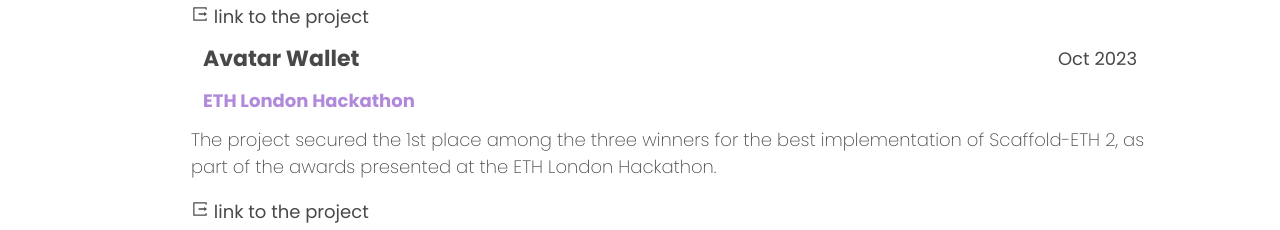
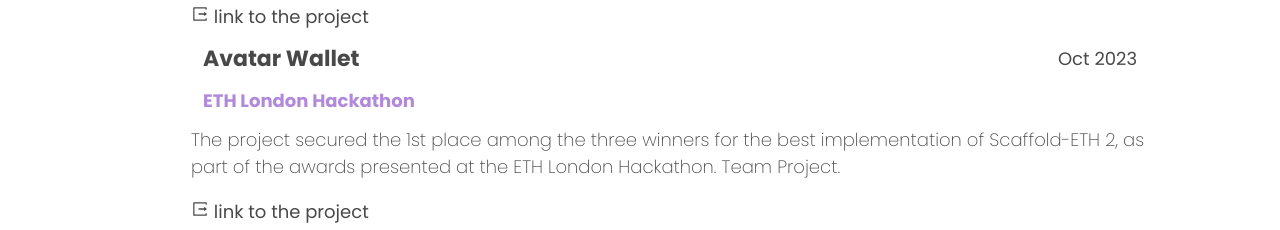
Before and after one commit to saidam90/saida-portfolio-js, a Next.js app: page / in a window 1280 px wide. Shown: the part 4560-4790 px from the top of the page. Built offline with nearby package versions, Linux system fonts and the light colour scheme.

Commit message:
Update Other section

```diff
--- a/components/home/other/Other.js
+++ b/components/home/other/Other.js
@@ -18,7 +18,7 @@
     organization: "ETH Global (London)",
     time: "March 2024",
     description:
-      "The project is the winner of Safe (Best app integrating the Safe), Chainlink (Connect the world with Chainlink), Chiliz (Pool Prize), Arbitrum (Qualifying Arbitrum Submissions). BlocuSign combines Multi-sigs with AA & Off-chain compute to allow decentralized organizations to sign PDF documents. This would allow DAOs to produce invoice-documents, tax-forms, and other legal documents in a more decentralized fashion. This is crucial for on-boarding the next-generation of Web3 users since it allows Web3 organizations/entities to trustlessly satisfy obligations in the Web2/legal world.",
+      "The project is the winner of Safe (Best app integrating the Safe), Chainlink (Connect the world with Chainlink), Chiliz (Pool Prize), Arbitrum (Qualifying Arbitrum Submissions). BlocuSign combines Multi-sigs with AA & Off-chain compute to allow decentralized organizations to sign PDF documents. This would allow DAOs to produce invoice-documents, tax-forms, and other legal documents in a more decentralized fashion. This is crucial for on-boarding the next-generation of Web3 users since it allows Web3 organizations/entities to trustlessly satisfy obligations in the Web2/legal world. Team project.",
     link: "https://ethglobal.com/showcase/blocusign-a8dzd",
   },
   {
@@ -26,7 +26,7 @@
     organization: "ETH London Hackathon",
     time: "Oct 2023",
     description:
-      "The project secured the 1st place among the three winners for the best implementation of Scaffold-ETH 2, as part of the awards presented at the ETH London Hackathon.",
+      "The project secured the 1st place among the three winners for the best implementation of Scaffold-ETH 2, as part of the awards presented at the ETH London Hackathon. Team Project.",
     link: "https://github.com/tommyzbear/encode-eth-london-2023?tab=readme-ov-file",
   },
 ];
```
